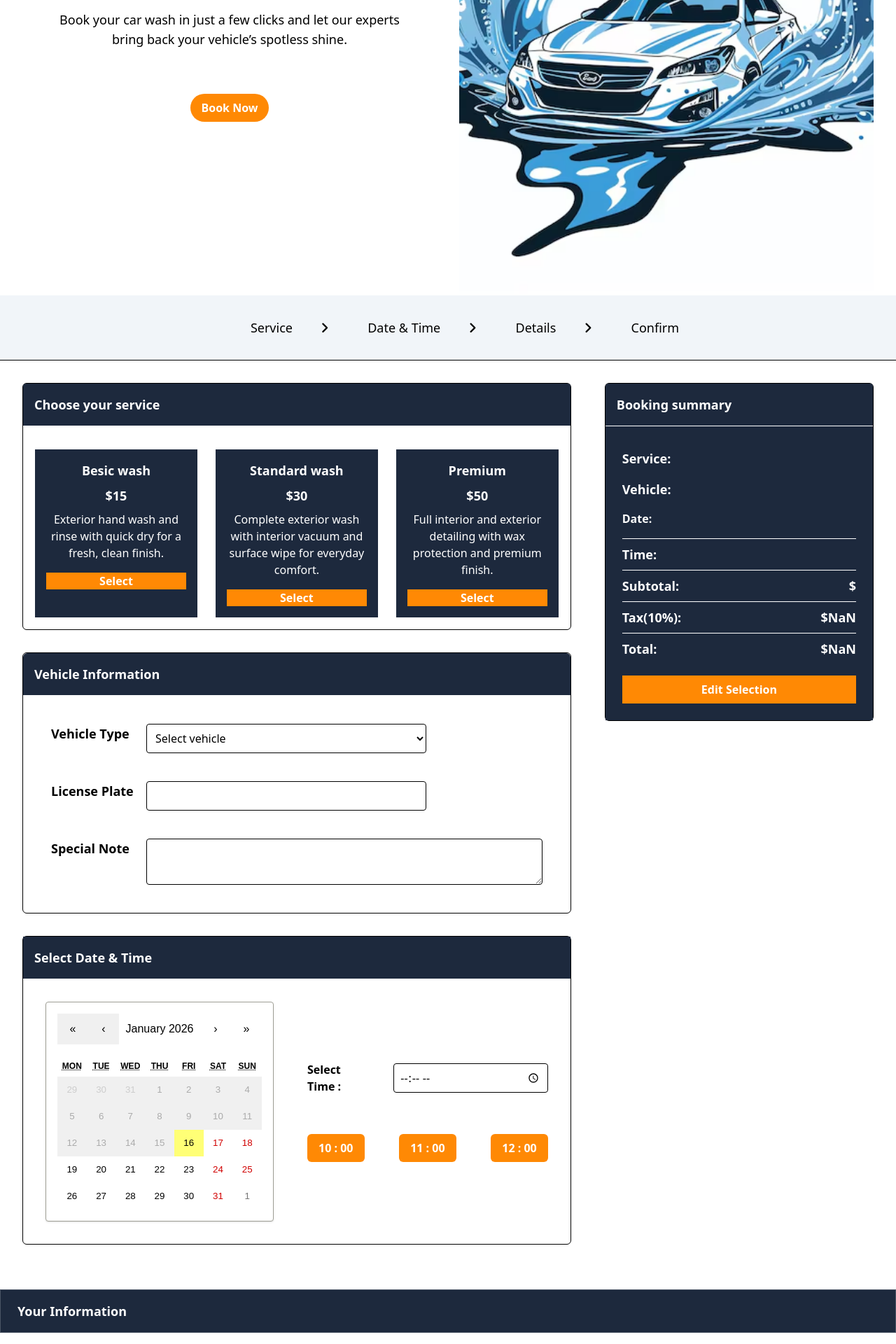
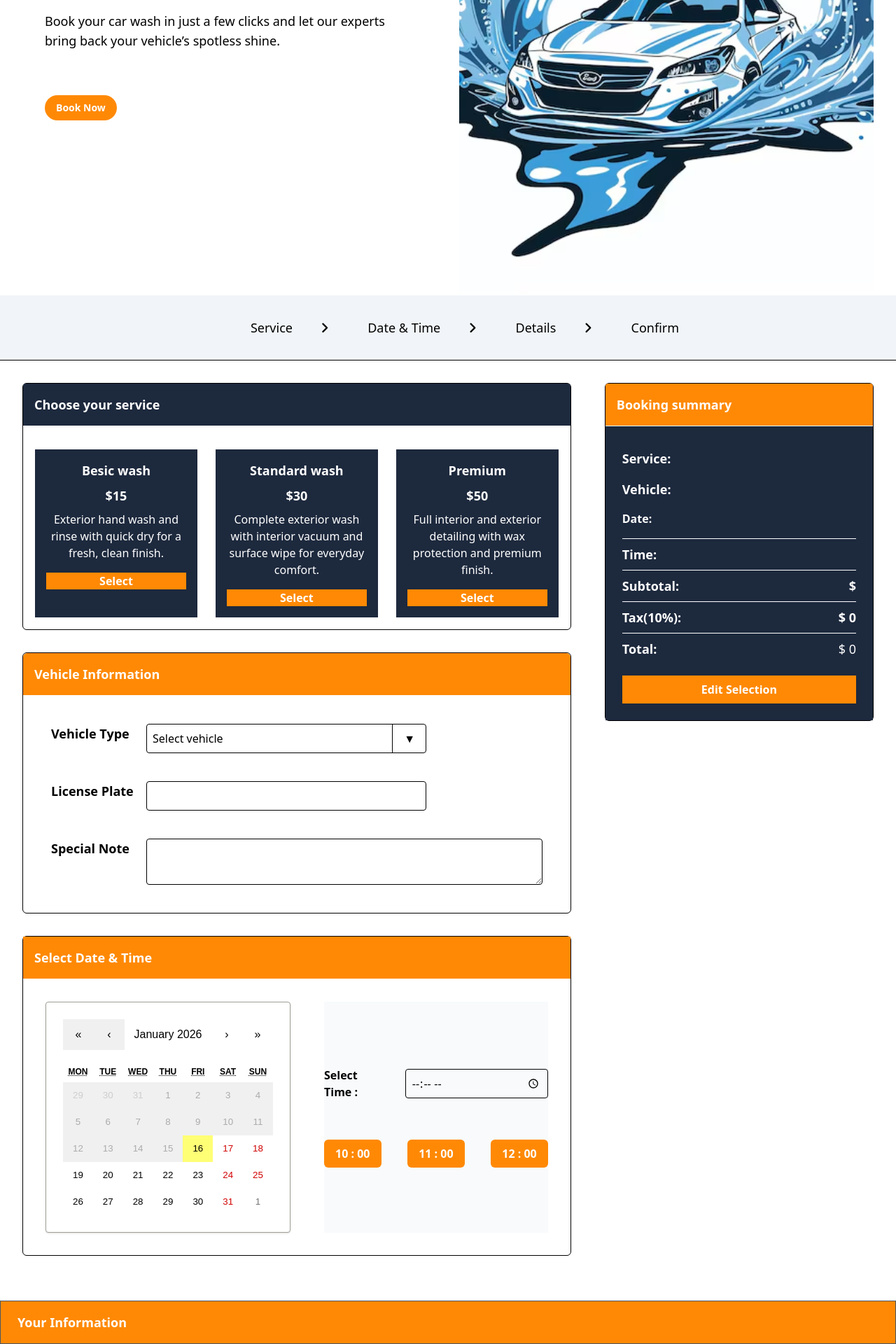
Before and after one commit to fahimsedeqi961-cell/car-wash, a React (Vite) app: page /book in a window 1280 px wide. Shown: the part 380-2300 px from the top of the page at 70% size. Built offline with nearby package versions, Linux system fonts and the light colour scheme.

Commit message:
The FAQ made interactive and the bg og form heading chnged

```diff
--- a/src/pages/Bookin/BookingContent/BookingForm/BookingContent.jsx
+++ b/src/pages/Bookin/BookingContent/BookingForm/BookingContent.jsx
@@ -56,7 +56,7 @@ export default function Booking() {
       />
 
       <div>
-        <h2 className="text-lg font-semibold px-6 py-4 text-white bg-slate-800 border">
+        <h2 className="text-lg font-semibold px-6 py-4 text-white bg-orange-400 border">
           Payment Methods
         </h2>
 
--- a/src/pages/Bookin/BookingContent/BookingForm/CustomerInformation.jsx
+++ b/src/pages/Bookin/BookingContent/BookingForm/CustomerInformation.jsx
@@ -11,7 +11,10 @@ export default function CustomerInformation({ bookingData, setBookingData }) {
       <div className="">
         {/* Customer Information */}
 
-        <h2 className="text-lg font-semibold bg-slate-800 text-white py-4 px-6 border border-gray-600">Your Information</h2>
+        <h2 className="text-lg font-semibold bg-orange-400 text-white py-4 px-6 border border-gray-600">
+          Your Information
+        </h2>
+
         <form action="" className="m-8 space-y-4 md:space-y-6 " >
 
           <div className="flex flex-col md:flex-row md:items-center gap-4">
--- a/src/pages/Bookin/BookingContent/BookingForm/DateSelection.jsx
+++ b/src/pages/Bookin/BookingContent/BookingForm/DateSelection.jsx
@@ -24,18 +24,20 @@ export default function DateSelection({ bookingData, setBookingData }) {
   return (
     <section>
       <div className="border mb-8 rounded-md">
-        <h2 className="text-lg font-semibold p-4 bg-slate-800 text-white border-b">Select Date & Time</h2>
+        <h2 className="text-lg font-semibold p-4 bg-orange-400 text-white border-b">Select Date & Time</h2>
         <div className="m-8 flex flex-col md:flex-row md:gap-12">
 
-          <Calendar
-            name="date"
-            value={bookingData.date}
-            minDate={new Date()}
-            onChange={(date) => handleDate(date)}
-            className="bg-slate-500 p-4 shadow rounded "
-          />
+          <div className="w-full max-w-sm ">
+            <Calendar
+              name="date"
+              value={bookingData.date}
+              minDate={new Date()} // disables the past dates
+              onChange={(date) => handleDate(date)}
+              className="p-6 shadow rounded bg-orange-500 "
+            />
+          </div>
 
-          <div className="flex flex-col md:gap-8 justify-center py-8 ">
+          <div className="flex flex-col md:gap-8 justify-center py-8 bg-slate-50 ">
             <div className="flex flex-col md:flex-row md:items-center justify-between gap-4 md:gap-8 md:mb-6">
               <label htmlFor="" className=" text-base font-semibold">Select Time :</label>
               <input
--- a/src/pages/Bookin/BookingContent/BookingForm/FAQSection.jsx
+++ b/src/pages/Bookin/BookingContent/BookingForm/FAQSection.jsx
@@ -1,42 +1,77 @@
+import { useState } from "react";
 
 export default function FAskedQuestions() {
+  const faQuestions = [
+    { question: "Can I cancle my booking ?", answer: "Yes you can cancle it." },
+    { question: "How long does the wash take ?", answer: "It depends on the condition of the car." },
+    { question: "Do you provide a home service ?", answer: "Yes we provide home service as well." },
+    { question: "Can I cancle my booking ?", answer: "Yes you can cancle it." }
+  ];
+
+  const [activeIndex, setActiveIndex] = useState(null);
+
   return (
     // Frequently Asked Questions section.
     <section>
       <div className="px-8 py-4">
+
         <div className="flex flex-col md:flex-row  gap-4 md:gap-8 md:justify-center mb-16 border-b pb-8">
           <div className="flex gap-4 items-center ">
             <input type="checkbox" className="w-5 h-5" />
             <label className="text-bases md:text-lg md:font-semibold">Secure Booking</label>
           </div>
+
           <div className="flex gap-4 items-center">
             <input type="checkbox" className="w-5 h-5 " />
             <label className="text-base md:text-lg md:font-semibold">100 % Satisfication Guarantee</label>
           </div>
+
           <div className="flex gap-4 items-center">
             <input type="checkbox" className="w-5 h-5" />
             <label className="text-base md:text-lg md:font-semibold">Professional Equipment</label>
           </div>
+
+        </div>
+        {/* Frequently asked questions */}
+        <div className="flex flex-col space-y-6  border border-gray-500">
+
+          <h2 className="text-lg font-semibold text-white bg-orange-400 px-4 py-2 border-b">
+            Frequently Asked Question
+          </h2>
+
+          {faQuestions.map((fasq, index) => (
+            <div
+              key={index}
+              className="border m-4 rounded overflow-hidden">
+
+              <div
+                className="flex items-center justify-between p-4 cursor-pointer"
+                onClick={() => setActiveIndex(activeIndex === index ? null : index)}
+              >
+                <div className="flex itmes-center gap-4">
+                  <input type="checkbox" />
+                  <p className="text-lg">{fasq.question}</p>
                 </div>
 
-        <div className="border border-gray-500">
-          <h2 className="text-lg font-semibold text-white bg-orange-400 px-4 py-2 border-b">Frequently Asked Question</h2>
-          <div className="flex gap-4 items-center m-4 border rounded-sm p-2">
-            <input type="checkbox" />
-            <p className="text-base ">Can I cancle my booking ?</p>
+                <i className={`fa-solid
+                  ${activeIndex === index ? "fa-angle-up" : "fa-angle-down"} text-base`}>
+
+                </i>
               </div>
 
-          <div className="flex gap-4 items-center m-4 border rounded-sm p-2 ">
-            <input type="checkbox" />
-            <p className="text-sm md:text-base ">How long does the wash take ?</p>
-          </div>
+              <div
+                className={`transition-all duration-300 overflow-hidden
+                ${activeIndex === index ? "max-h-40 p-4 top-0" : "max-h-0 "}`}
+              >
+                <p className="text-lg">{fasq.answer}</p>
 
-          <div className="flex gap-4 items-center m-4 border rounded-sm p-2">
-            <input type="checkbox" />
-            <p className="text-sm md:text-base ">Do you provide home service ?</p>
               </div>
 
             </div>
+          ))}
+
+        </div>
+
       </div>
     </section>
   );
--- a/src/pages/Bookin/BookingContent/BookingForm/VehicleInformation.jsx
+++ b/src/pages/Bookin/BookingContent/BookingForm/VehicleInformation.jsx
@@ -15,24 +15,31 @@ export default function VehicleInformation({ bookingData, setBookingData }) {
       {/* Vehivle Information */}
       <form action="" className="border rounded-md  mb-8">
 
-        <h2 className="text-lg font-semibold bg-slate-800 text-white p-4 border-b rounded-t-md ">Vehicle Information</h2>
+        <h2 className="text-lg font-semibold bg-orange-400 text-white p-4 border-b rounded-t-md ">Vehicle Information</h2>
 
         <div className="flex flex-col md:gap-6 md:m-6 p-4">
 
           <div className="flex flex-col md:flex-row gap-4 mb-4 ">
+
             <label htmlFor="" className="text-base md:text-lg md:w-30 md:font-semibold">Vehicle Type</label>
 
+            <div className="relative  md:w-100">
               <select
                 name="vehicle"
                 value={bookingData.vehicle}
                 onChange={handleOnChange}
-              className="md:w-100 border md:p-2 rounded-sm focus:outline-none focus:ring-0"
+                className="md:w-full w-full border appearance-none p-2 rounded-sm focus:outline-none focus:ring-0"
               >
                 <option value="" className="">Select vehicle</option>
                 <option value="saden">saden</option>
                 <option value="vue">Vue</option>
                 <option value="truck">Truck</option>
               </select>
+
+              <div className="absolute inset-y-0 right-0 px-4 flex border-l items-center pointer-events-none ">
+                ▼
+              </div>
+            </div>
 
           </div>
 
@@ -43,7 +50,7 @@ export default function VehicleInformation({ bookingData, setBookingData }) {
               name="license_plate"
               value={bookingData.license_plate}
               onChange={handleOnChange}
-              className="md:w-100 border rounded-sm md:p-2 focus:outline-none" />
+              className="md:w-100 border rounded-sm p-2 focus:outline-none" />
           </div>
 
           <div className="flex flex-col md:flex-row gap-4 md:justify-end ">
--- a/src/pages/Bookin/BookingContent/BookingSummary.jsx
+++ b/src/pages/Bookin/BookingContent/BookingSummary.jsx
@@ -1,5 +1,6 @@
 
 export default function BookingSummary({ bookingData }) {
+
   const servicePrice = Number(bookingData.price);
   console.log(servicePrice);
   const taxRate = 0.10;
@@ -10,10 +11,14 @@ export default function BookingSummary({ bookingData }) {
 
   return (
     <div className="border  rounded-md">
-      <h1 className="text-lg font-semibold bg-slate-800 p-4 text-white border-b rounded-t">Booking summary</h1>
+      <h1 className="text-lg font-semibold bg-orange-400 p-4 text-white border-b rounded-t">
+        Booking summary
+      </h1>
+
       <div className="flex flex-col justify-center p-6 bg-slate-800 text-white ">
 
         <div className="flex flex-col space-y-4 py-2">
+
           <div className="flex flex-row gap-4 textbase md:text-lg">
             <h3 className="font-semibold">Service:</h3>
             <p className="font-semibold flex-1">{bookingData.service}</p>
@@ -43,16 +48,27 @@ export default function BookingSummary({ bookingData }) {
 
         <div className="flex flex-row gap-4 justify-between border-t py-2">
           <h3 className="md:text-lg font-semibold w-15">Tax(10%):</h3>
-          <p className="text-lg font-semibold">${servicePrice * taxRate}</p>
+          {servicePrice ?
+            <p className="text-lg font-semibold">${servicePrice * taxRate}</p>
+            :
+            <p className="text-lg font-semibold">$ 0</p>
+          }
         </div>
 
         <div className="flex flex-row gap-4 mb-4 justify-between border-t py-2">
           <h3 className="text-lg font-bold w-15 ">Total:</h3>
-          <p className="text-lg font-semibold ">${totalPrice.toFixed(2)}</p>
+          {totalPrice ?
+            <p className="text-lg font-semibold ">$ {totalPrice.toFixed(2)}</p>
+            :
+            <p className="text-lg semibold">$ 0</p>}
         </div>
 
-        <button className="px-4 py-2 text-white font-semibold bg-orange-400 hover:bg-orange-500 cursor-pointer">Edit Selection</button>
+        <button
+          className="px-4 py-2 text-white font-semibold bg-orange-400 hover:bg-orange-500 cursor-pointer">
+          Edit Selection
+        </button>
       </div>
+
     </div>
   )
-}
+};
--- a/src/pages/Bookin/BookingHero.jsx
+++ b/src/pages/Bookin/BookingHero.jsx
@@ -6,12 +6,12 @@ export default function BookingHero() {
         <div className="">
           <div className="grid grid-cols-1 md:grid-cols-2 md:gap-8 items-center mx-8 md:py-0 py-8">
 
-            <div className='md:px-8 p-4 text-center'>
+            <div className='md:px-8 p-4 text-left'>
               <h1 className="text-2xl md:text-5xl font-bold text-orange-400 mb-4 ">Book Yor Car a Wash </h1>
               <p className="md:text-lg md:mb-16 mb-6 ">
                 Book your car wash in just a few clicks and let our experts bring back your vehicle’s spotless shine.
               </p>
-              <button className='p-2 md:px-4 py-2 rounded-3xl bg-orange-400 text-white font-semibold cursor-pointer hover:bg-orange-500'>
+              <button className='p-2 md:px-4 py-2 rounded-3xl bg-orange-400 text-sm text-white font-semibold cursor-pointer hover:bg-orange-300'>
                 Book Now
               </button>
             </div>
--- a/src/pages/Servicespage/TrustSection.jsx
+++ b/src/pages/Servicespage/TrustSection.jsx
@@ -27,7 +27,7 @@ export default function TrustSection() {
 
   return (
     <div>
-      <section className="py-16 px-8  border-t">
+      <section className="py-16 px-8 border-t">
         <div>
           <h2 className="text-2xl md:text-4xl font-bold text-center text-orange-400 mb-16">Why Choose Us</h2>
           <div className="grid grid-cols-1 md:grid-cols-4 gap-8 ">
```
Lines whose indentation alone changed are shown as unchanged.
